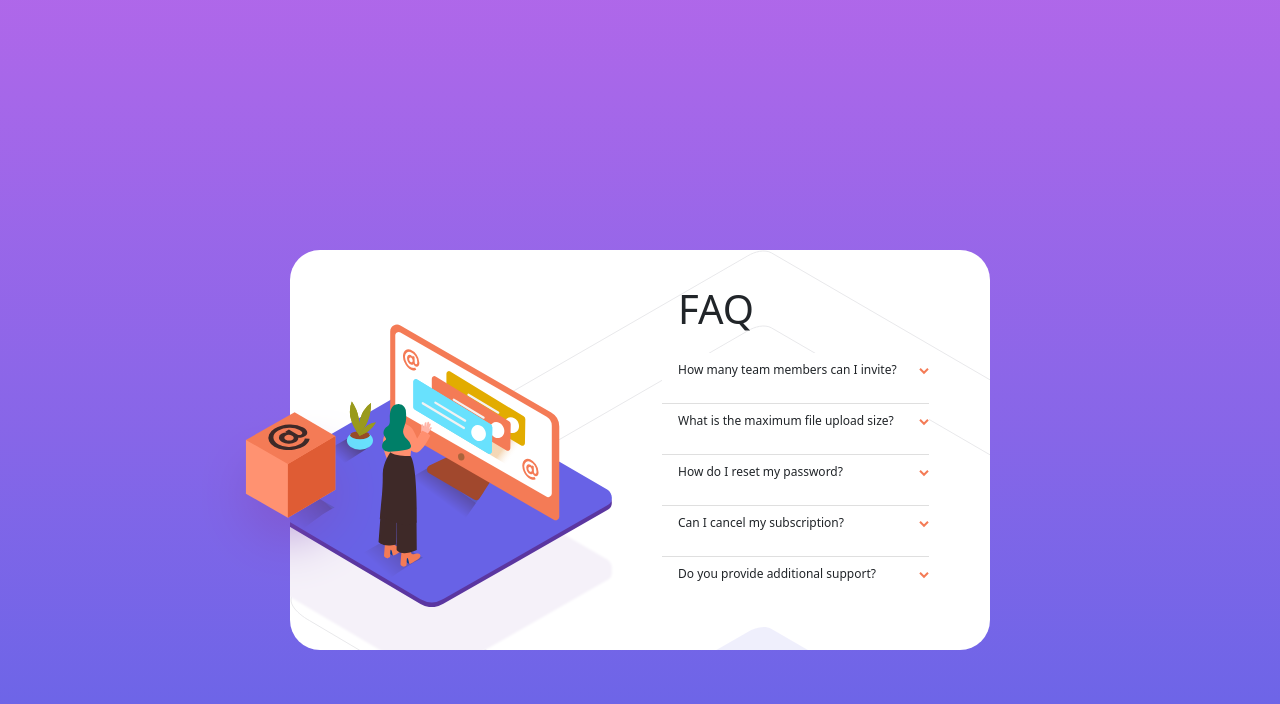
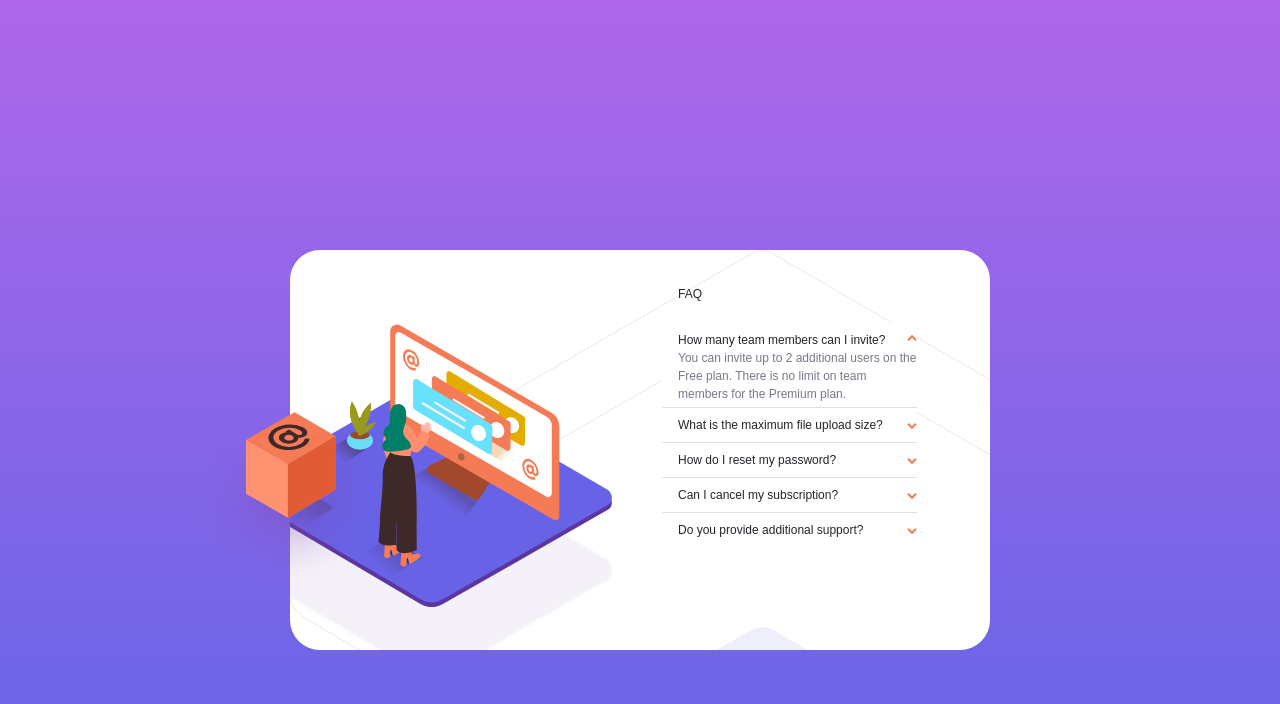
Before and after one commit to jaromeaviles/faq-accordion-project, a plain HTML site: page index.html in a window 1280 px wide. Both pictures are taken after a click on the element "How many team members can I invite?". Drawn offline with nearby package versions, Linux system fonts and the light colour scheme; a web font is replaced by a local one.

Commit message:
Added Functionality

```diff
--- a/app.css
+++ b/app.css
@@ -165,6 +165,10 @@ body {
   line-height: 1.5;
 }
 
+.active-list {
+  height: 85px;
+}
+
 .list-group-item:hover {
   cursor: pointer;
   color: hsl(14, 88%, 65%);
@@ -193,10 +197,18 @@ body {
   line-height: 1.5;
 }
 
+
+
 .dropImg {
   position: absolute;
   right: 0;
   top: 15px;
+  transition: 0.3s ease-in;
+}
+
+.expand {
+  rotate: 180deg;
+  top: 11px;
 }
 
 .dropdown {
@@ -214,15 +226,16 @@ body {
 .dropdown-content p {
   display: none;
   color: hsl(240, 6%, 50%);
-  padding: 0px 16px;
+  padding: 0 16px;
   font-size: 12px;
 }
 
-.show {
+.dropdown-content .show {
   display: block;
 }
 
-@media screen and (min-width: 376px) {
+/* desktop */
+@media screen and (min-width: 992px) {
   .panel {
     height: 400px;
     display: flex;
@@ -264,4 +277,8 @@ body {
   .dropbtn {
     padding: 0px 16px 0 0px;
   }
+
+  .dropdown-content p {
+    padding: 0;
+  }
 }
--- a/index.html
+++ b/index.html
@@ -5,8 +5,6 @@
     <!-- Meta tag for responsive design -->
     <meta name="viewport" content="width=device-width, initial-scale=1.0" />
     <!-- displays site properly based on user's device -->
-    <!--  Link CSS -->
-    <link rel="stylesheet" href="./app.css" />
 
     <!-- link Google Fonts  -->
     <link
@@ -18,6 +16,10 @@
       rel="stylesheet"
       href="https://cdn.jsdelivr.net/npm/bootstrap@5.2.2/dist/css/bootstrap.min.css"
     />
+
+    <!--  Import CSS -->
+    <link rel="stylesheet" href="./app.css" />
+
     <link
       rel="icon"
       type="image/png"
@@ -120,7 +122,9 @@
       </div>
     <!-- Link bootstrap JS -->
     <script src="https://cdn.jsdelivr.net/npm/bootstrap@5.2.2/dist/js/bootstrap.bundle.min.js"></script>
-    <!-- Link JS -->
-    <link rel="stylesheet" href="./styleJS.js">
+
+
+    <!-- Import JS -->
+    <script src="./script.js"></script>
   </body>
 </html>
--- /dev/null
+++ b/script.js
@@ -0,0 +1,12 @@
+const lists = document.querySelectorAll('.list-group li');
+
+for(let i = 0; i < lists.length; i++) {
+    lists[i].addEventListener('click', () => {
+        let dropdown = document.querySelectorAll('.dropdown-content p');
+        let img = document.querySelectorAll('.dropbtn img');
+        // add Class
+        lists[i].classList.toggle('active-list');
+        img[i].classList.toggle('expand');
+        dropdown[i].classList.toggle('show');
+    });
+}
```
